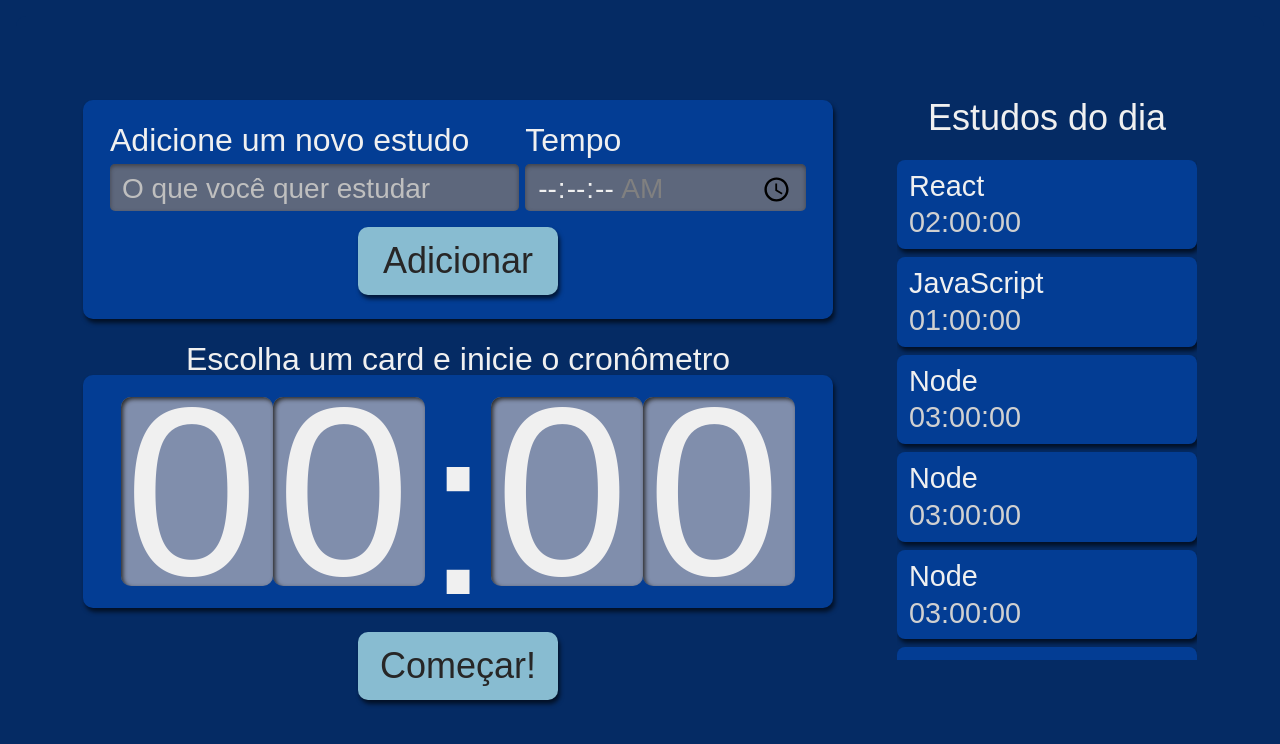
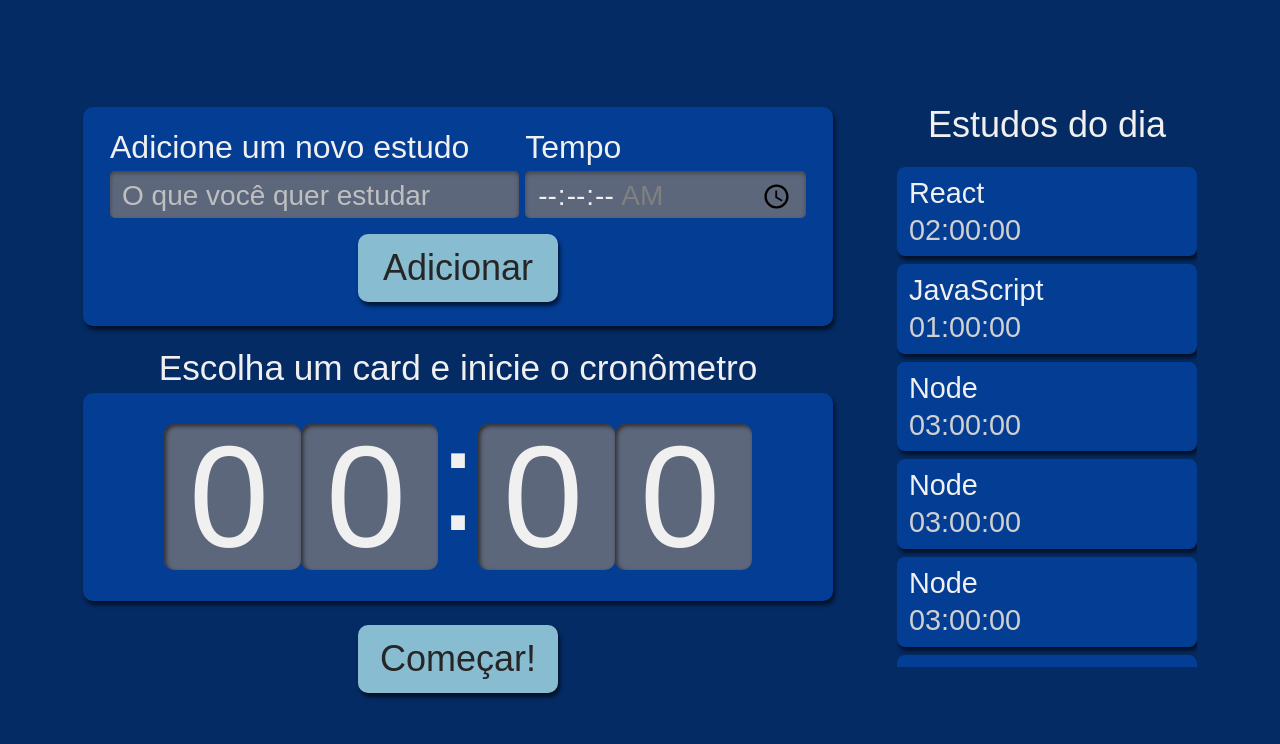
Before and after one commit to Marvinx9/studies-app, a React (Vite) app: page / in a window 1280 px wide. Shown: the top 744 px of the page. Built offline with nearby package versions, Linux system fonts and the light colour scheme.

Commit message:
feat: styled form and cronometro

```diff
--- a/src/components/Cronometro/Cronometro.module.scss
+++ b/src/components/Cronometro/Cronometro.module.scss
@@ -11,7 +11,7 @@
     border-radius: 10px;
     box-shadow: 2px 4px 4px #0000009f;
     box-sizing: border-box;
-    font-size: 5rem;
+    font-size: 4.5rem;
     justify-content: center;
     margin-bottom: 24px;
     padding: 16px 12px;
@@ -19,7 +19,8 @@
   }
 
   .titulo {
-    font-size: 2rem;
+    font-size: 1.25rem;
+    margin-bottom: 0.5rem;
   }
 
   button {
@@ -41,11 +42,11 @@
 
   @media screen and (min-width: 1280px) {
     .relogioWrapper {
-      font-size: 15rem;
+      font-size: 9rem;
     }
 
     p {
-      font-size: 2rem;
+      font-size: 3rem;
     }
 
     button {
@@ -54,5 +55,9 @@
       width: 200px;
       font-size: 2.25rem;
     }
+
+    .titulo {
+      font-size: 2.2rem;
+    }
   }
 }
--- a/src/components/Cronometro/Relogio/Relogio.module.scss
+++ b/src/components/Cronometro/Relogio/Relogio.module.scss
@@ -1,16 +1,17 @@
 .relogioNumero {
-  background-color: #808eac;
+  background-color: #5d677c;
   box-shadow: 2px 2px 4px #2b2b2b inset;
   height: 4.5rem;
   display: flex;
   align-items: center;
   width: 3rem;
-  padding: 8px 4px;
+  padding: 8px 2px 8px 9px;
   border-radius: 10px;
 
   @media screen and (min-width: 1280px) {
-    height: 10.8rem;
-    width: 9rem;
+    height: 8.2rem;
+    width: 7rem;
+    padding: 8px 0px 7px 25px;
   }
 }
 
@@ -18,6 +19,6 @@
   height: 5.4rem;
 
   @media screen and (min-width: 1280px) {
-    height: 12.6rem;
+    height: 11rem;
   }
 }
--- a/src/components/button/Button.module.scss
+++ b/src/components/button/Button.module.scss
@@ -15,6 +15,11 @@
   }
 }
 
+.botao:hover {
+  background-color: #74a5b8;
+  transition: 0.3s;
+}
+
 @media screen and (min-width: 1280px) {
   .botao {
     grid-column-start: span 2;
--- a/src/index.css
+++ b/src/index.css
@@ -59,8 +59,6 @@ button {
   color: inherit;
 }
 
-@import url("https://fonts.googleapis.com/css2?family=Manjari&display=swap");
-
 body {
   display: flex;
   justify-content: center;
--- a/src/pages/App.module.scss
+++ b/src/pages/App.module.scss
@@ -9,7 +9,7 @@
   min-width: 320px;
   min-height: calc(100vh - 32px);
   width: 100%;
-  padding: 32px;
+  padding: 22px;
   box-sizing: border-box;
   border-radius: 10px;
   background-color: #052b64;
```
